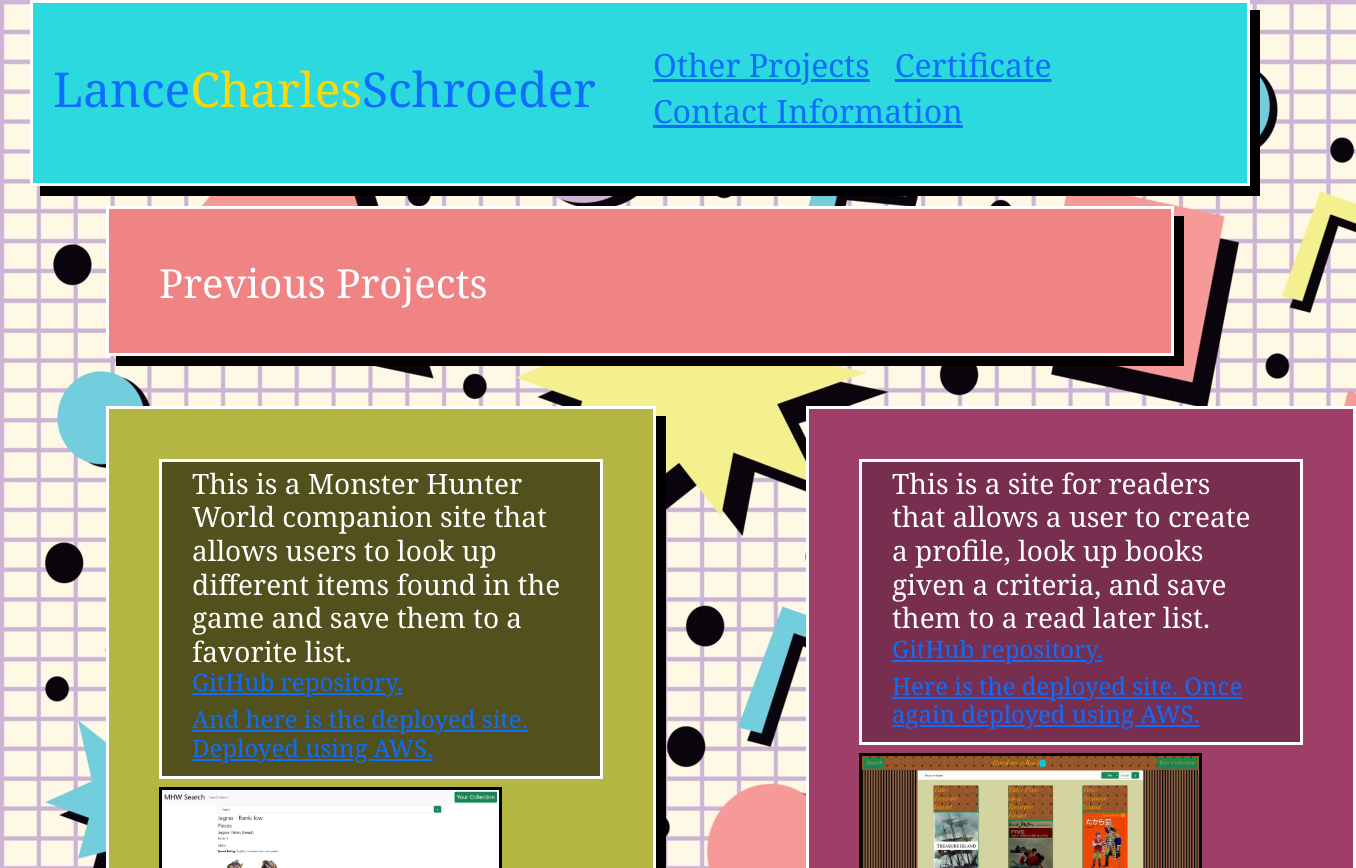
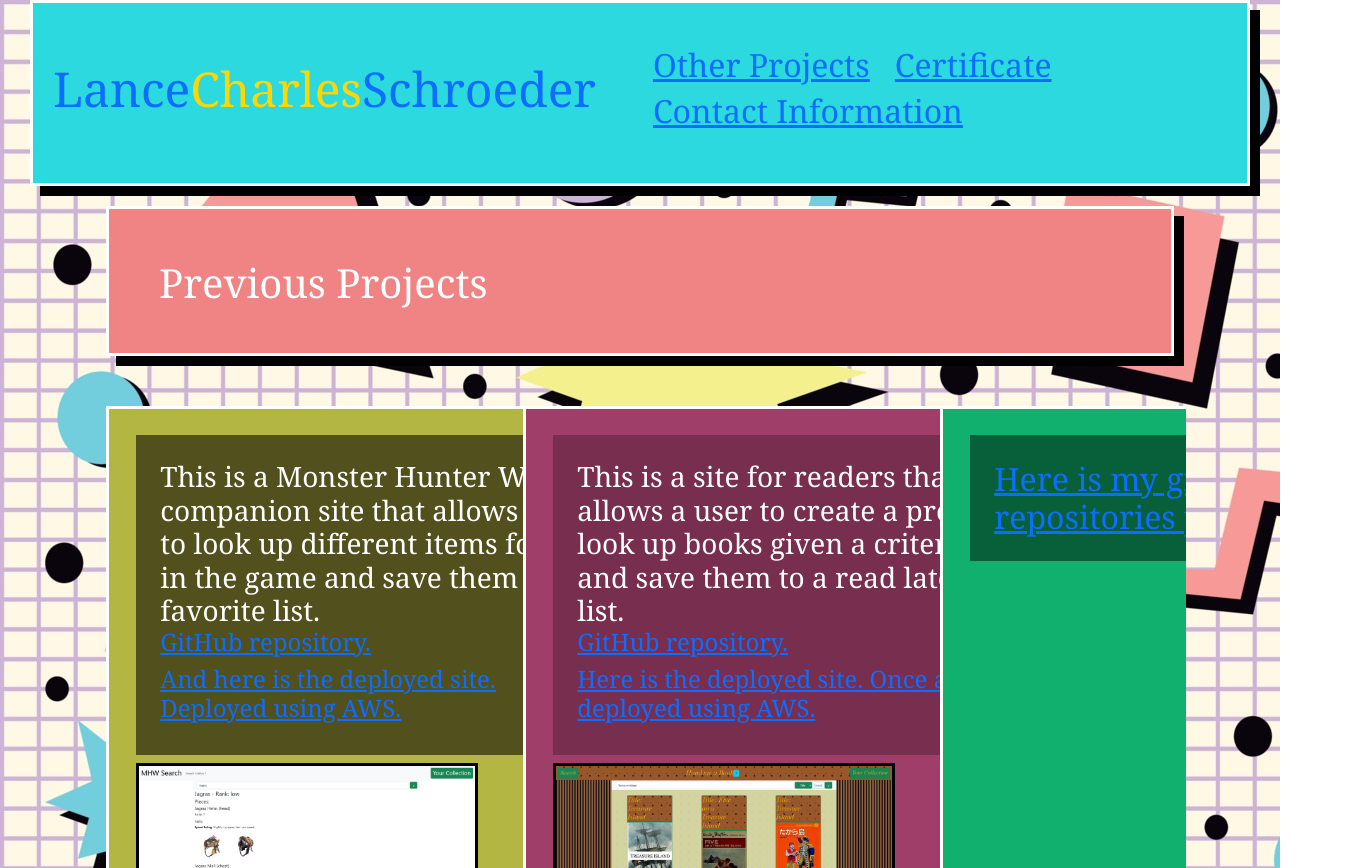
Before and after one commit to schrolan/portfolio, a React (Create React App) app: page /projects in a window 1280 px wide. Shown: the top 868 px of the page, 1356 px wide, since content can reach past the window. Built offline with nearby package versions, Linux system fonts and the light colour scheme.

Commit message:
added a carousel for the pages

```diff
--- a/package.json
+++ b/package.json
@@ -9,6 +9,8 @@
     "react-dom": "^19.0.0",
     "react-router-dom": "^7.0.2",
     "react-scripts": "5.0.1",
+    "react-slick": "^0.31.0",
+    "slick-carousel": "^1.8.1",
     "web-vitals": "^4.2.4"
   },
   "scripts": {
--- a/src/App.js
+++ b/src/App.js
@@ -1,35 +1,27 @@
-import { BrowserRouter, Routes, Route } from 'react-router-dom'
-import Header from './components/header'
-import Container from './components/container'
-import Footer from './components/footer'
-import Screen from './components/screen'
-import About from './pages/aboutMe'
-import Resume from './pages/resume'
-import Projects from './pages/projects'
-import Certificate from './pages/certificate'
-import Contact from './pages/contact'
+import { BrowserRouter } from 'react-router-dom';
+import Header from './components/header';
+import Container from './components/container';
+import Footer from './components/footer';
+import Screen from './components/screen';
+import Carousel from './components/carousel';
 
+import "slick-carousel/slick/slick.css";
+import "slick-carousel/slick/slick-theme.css";
 import 'bootstrap/dist/css/bootstrap.min.css';
 import './index.css';
 
-function App () {
+function App() {
   return (
     <BrowserRouter>
       <Header />
       <Container>
         <Screen>
-          <Routes>
-            <Route path="/" element={<About />} />
-            {/* <Route path="/resume" element={<Resume />} /> */}
-            <Route path='/projects' element={<Projects />} />
-            <Route path='/certificate' element={<Certificate />} />
-            <Route path='/contact' element={<Contact />} />
-          </Routes>
+          <Carousel />
         </Screen>
       </Container>
       <Footer />
     </BrowserRouter>
-  )
+  );
 }
 
 export default App;
--- /dev/null
+++ b/src/components/carousel.js
@@ -0,0 +1,64 @@
+import React, { useEffect, useRef } from 'react';
+import Slider from "react-slick";
+import { useNavigate, useLocation } from 'react-router-dom';
+
+import About from '../pages/aboutMe';
+import Projects from '../pages/projects';
+import Certificate from '../pages/certificate';
+import Contact from '../pages/contact';
+
+import '../index.css';
+
+const slides = [
+  { path: '/', component: <About /> },
+  { path: '/projects', component: <Projects /> },
+  { path: '/certificate', component: <Certificate /> },
+  { path: '/contact', component: <Contact /> }
+];
+
+const Carousel = () => {
+  const navigate = useNavigate();
+  const location = useLocation();
+  const sliderRef = useRef(null);
+
+  const currentIndex = slides.findIndex(slide => slide.path === location.pathname);
+
+  const handleAfterChange = (index) => {
+    const newPath = slides[index].path;
+    if (newPath !== location.pathname) {
+      navigate(newPath);
+    }
+  };
+
+  useEffect(() => {
+    if (sliderRef.current && currentIndex !== sliderRef.current.innerSlider.state.currentSlide) {
+      sliderRef.current.slickGoTo(currentIndex);
+    }
+  }, [currentIndex]);
+
+  const settings = {
+    dots: true,
+    infinite: false,
+    speed: 500,
+    swipeToSlide: true,
+    slidesToShow: 1,
+    slidesToScroll: 1,
+    arrows: true,
+    afterChange: handleAfterChange,
+    adaptiveHeight: false
+  };
+
+  return (
+    <div className="carousel-container">
+      <Slider {...settings} ref={sliderRef}>
+        {slides.map((slide, index) => (
+          <div className="carousel-slide" key={index}>
+            {slide.component}
+          </div>
+        ))}
+      </Slider>
+    </div>
+  );
+};
+
+export default Carousel;
--- a/src/index.css
+++ b/src/index.css
@@ -82,7 +82,7 @@ p {
 
 .previous-work-wrapper {
   display: grid;
-  grid-template-columns: 550px 550px;
+  grid-template-columns: 25% 25% 25%;
   column-gap: 150px;
 }
 
@@ -109,9 +109,8 @@ p {
 }
 
 .about-me-1{
-  margin-bottom: 50px;
-  padding: 50px;
-  height: 400px;
+  padding: 2.5%;
+  height: 10%;
   font-family: 'Georgia', 'Gill Sans', 'Gill Sans MT', Calibri, 'Trebuchet MS', sans-serif;
   background-color: #b4b10d;
   color: #ffffff;
@@ -128,10 +127,10 @@ p {
   border: solid;
 }
 
-.previous-work, .previous-work-2 {
+.previous-work, .previous-work-2, .previous-work-3 {
   margin-bottom: 50px;
-  padding: 50px;
-  height: 600px;
+  padding: 10%;
+  height: 95%;
   width: 550px;
   font-family: 'Georgia', 'Gill Sans', 'Gill Sans MT', Calibri, 'Trebuchet MS', sans-serif;
   border: solid;
@@ -148,13 +147,8 @@ p {
 }
 
 .previous-work-3 {
-  margin-bottom: 50px;
-  padding: 50px;
-  height: 150px;
-  font-family: 'Georgia', 'Gill Sans', 'Gill Sans MT', Calibri, 'Trebuchet MS', sans-serif;
   background-color: #11b06e;
   color: #ffffff;
-  border: solid;
 }
 
 .contact-title {
@@ -169,7 +163,7 @@ p {
 
 .contact-info {
   margin-bottom: 50px;
-  padding: 50px;
+  padding: 2.5%;
   height: 250px;
   font-family: 'Georgia', 'Gill Sans', 'Gill Sans MT', Calibri, 'Trebuchet MS', sans-serif;
   background-color: #ca8910;
@@ -224,16 +218,19 @@ p {
   border: solid;
 }
 
-.about-me-text, .previous-work-text, .previous-work-2-text, .previous-work-3-text, .contact-info-text {
-  padding-left: 30px;
-  padding-right: 30px;
-  padding-top: 5px;
-  padding-bottom: 5px;
-  border: solid;
+.about-me-text, .previous-work-text, .previous-work-2-text, .previous-work-3-text {
+  padding-left: 5%;
+  padding-right: 5%;
+  padding-top: 5%;
+  padding-bottom: 5%;
 }
 
 .about-me-text, .previous-work-text {
   background-color: #52501d;
+}
+
+.about-me-text {
+  line-height: 1.5;
 }
 
 .previous-work-2-text {
@@ -245,5 +242,19 @@ p {
 }
 
 .contact-info-text {
+  padding: 1%;
   background-color: #ae4b0e;
 }
+
+.carousel-container {
+  overflow: hidden;
+}
+
+.carousel-slide {
+  display: flex;
+  justify-content: center;
+  align-items: start;
+  overflow-y: auto;
+  padding: 0;
+  box-sizing: border-box;
+}
--- a/src/pages/projects.js
+++ b/src/pages/projects.js
@@ -24,9 +24,9 @@ const Projects = () => {
                         </h3>
                             <img src={handmeabook} alt="a screenshot of my project hand me a book." className="float-bottom-left"/>
                     </div>
-                </div>
-                <div className="previous-work-3">
-                    <h2 className="previous-work-3-text"><a href="https://github.com/schrolan?tab=repositories" target="_blank">Here is my github repositories page.</a></h2>
+                    <div className="previous-work-3">
+                        <h2 className="previous-work-3-text"><a href="https://github.com/schrolan?tab=repositories" target="_blank">Here is my github repositories page.</a></h2>
+                    </div>
                 </div>
 
             </Container>
--- a/src/pages/resume.js
+++ b/src/pages/resume.js
@@ -1,4 +1,3 @@
-import Container from "../components/container";
 import resume from "../assets/resume.jpg"
 
 const Resume = () => {
```
Also changed, not shown: 1 other file (tests, documents, lock files or other folders).
